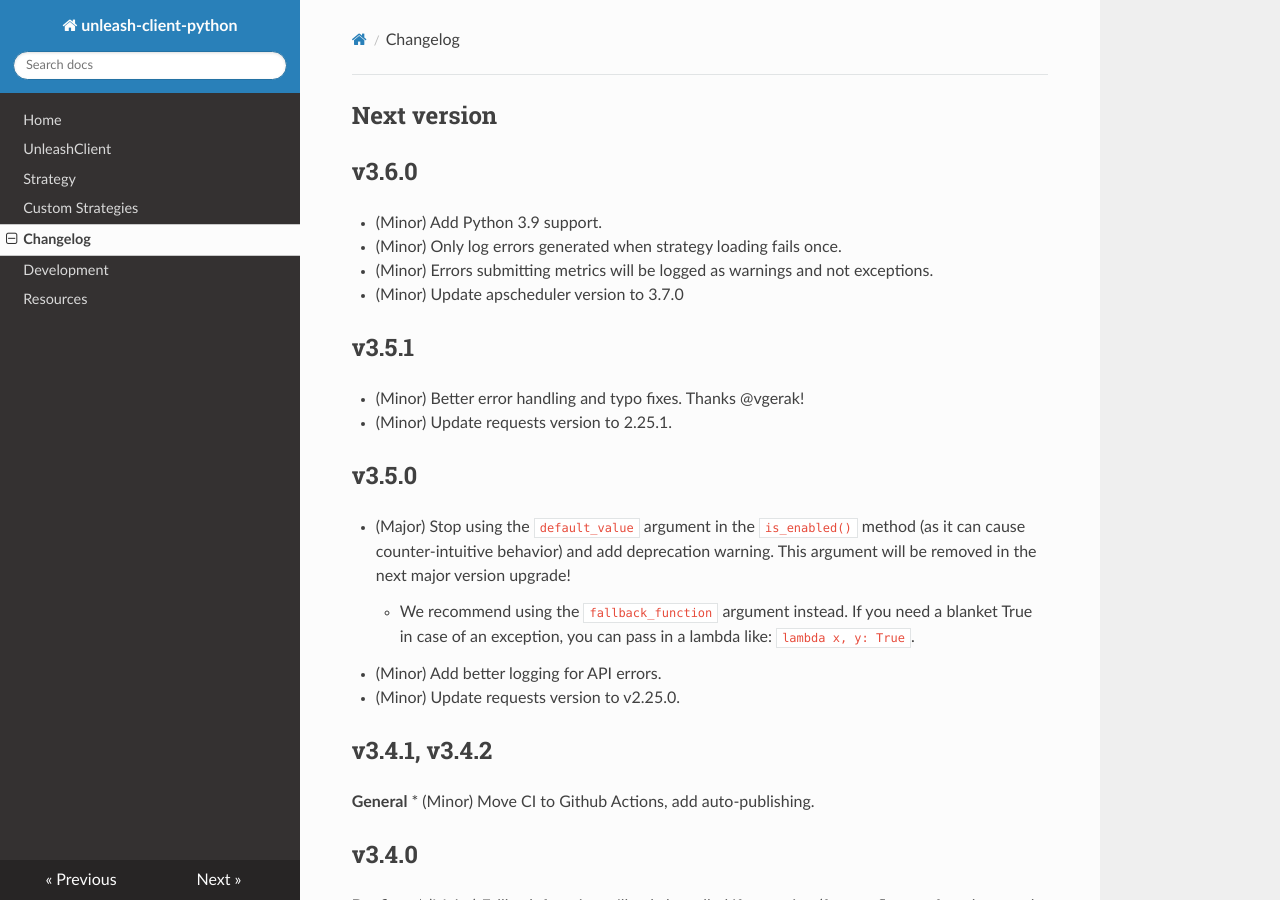
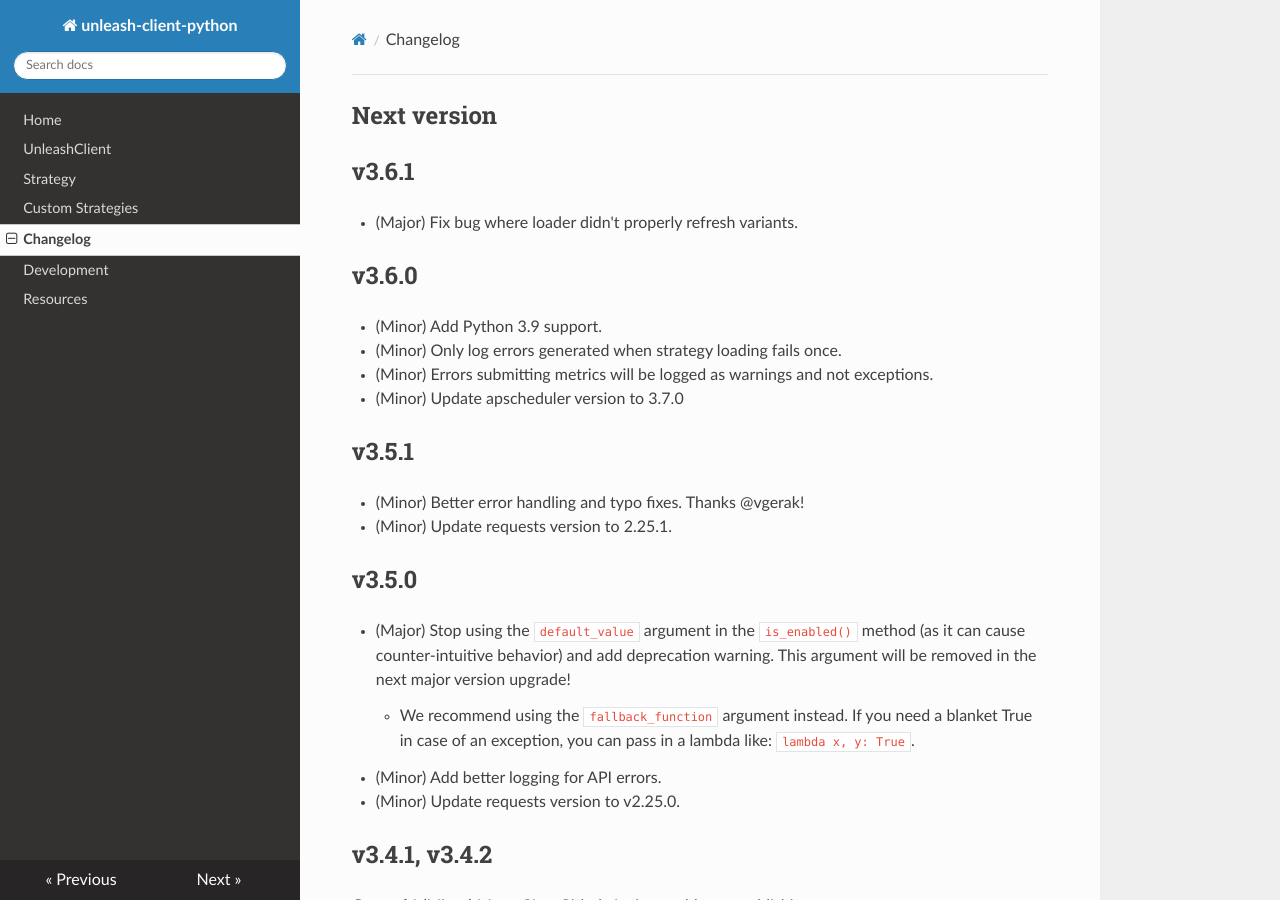
Before and after one commit to Unleash/unleash-client-python, an MkDocs documentation site: the page built from docs/changelog.md, in a window 1280 px wide and 900 px high. Built offline with MkDocs 1.6.1, drawn with Linux system fonts in a browser that asks for light colours; nearby versions of some CDN libraries.

Commit message:
Add release notes.

```diff
--- a/docs/changelog.md
+++ b/docs/changelog.md
@@ -1,4 +1,7 @@
 ## Next version
+
+## v3.6.1
+* (Major) Fix bug where loader didn't properly refresh variants.
 
 ## v3.6.0
 * (Minor) Add Python 3.9 support.
```
